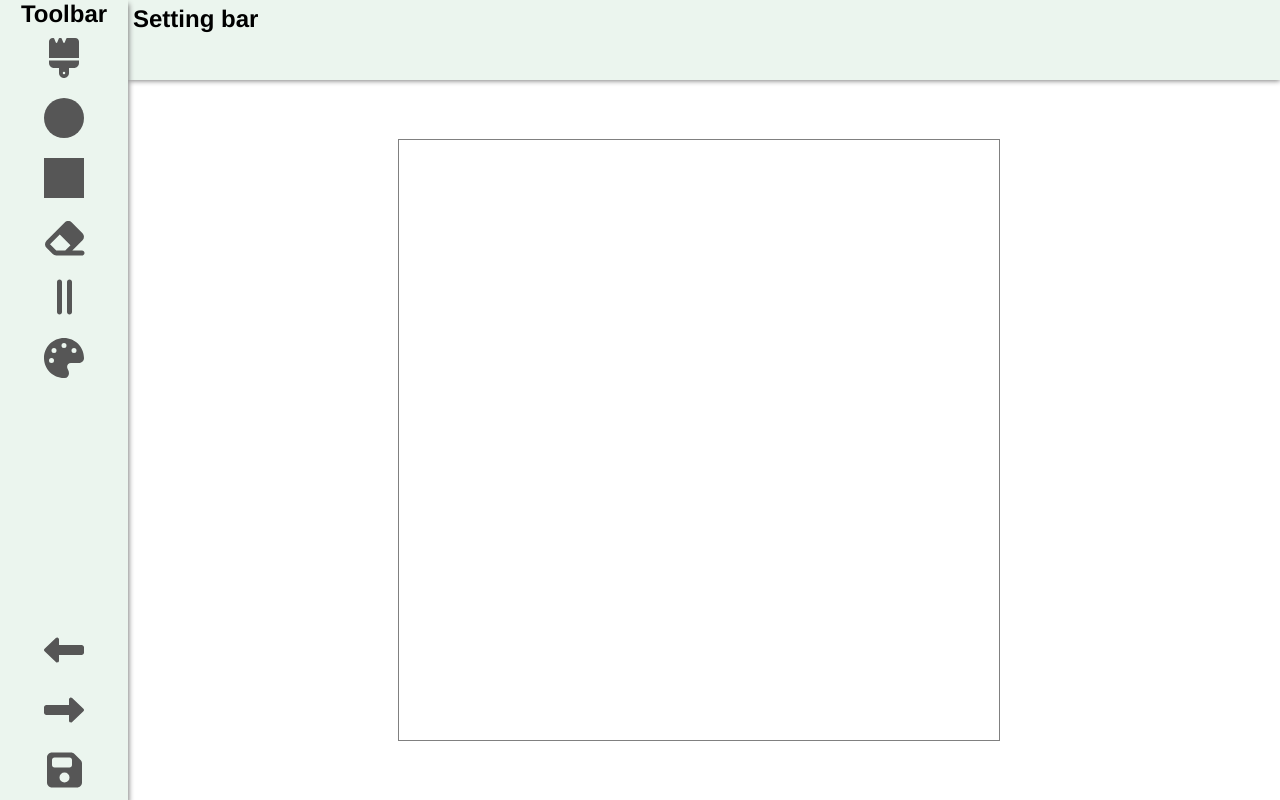
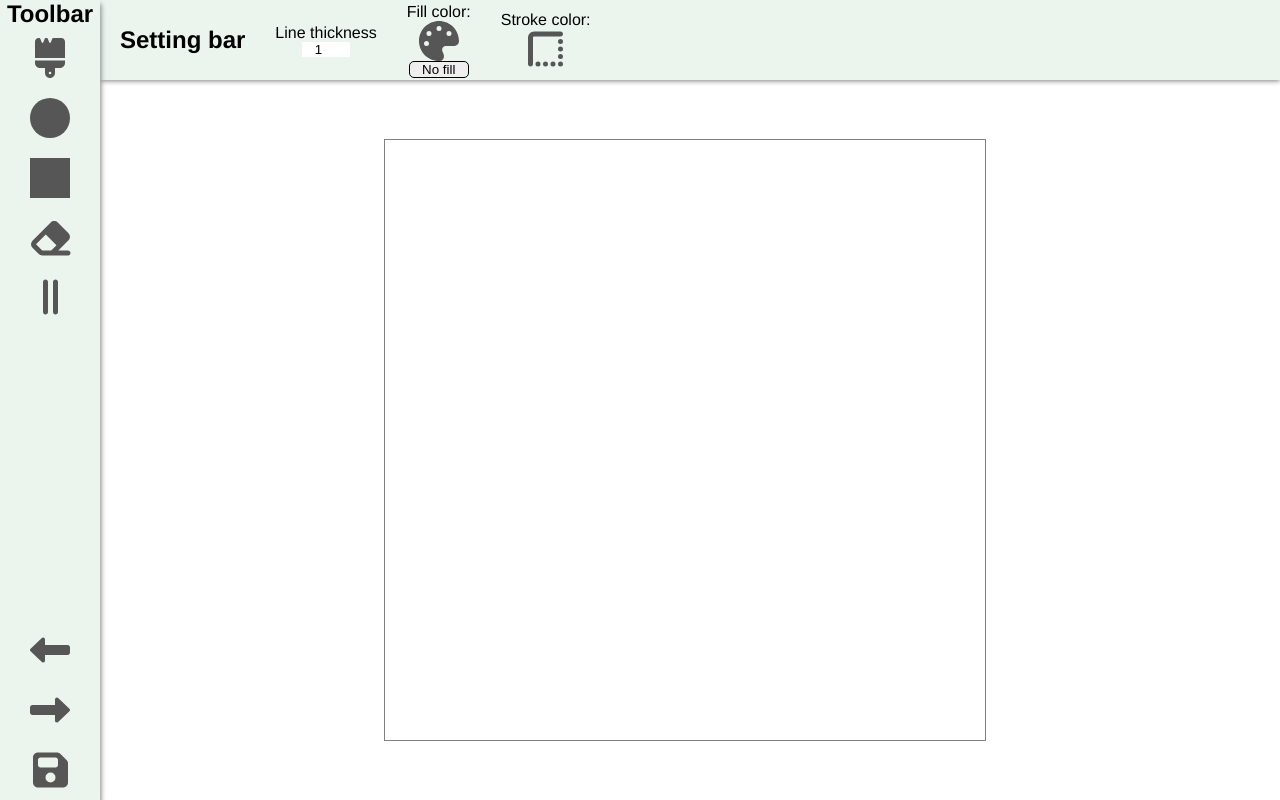
Before and after one commit to NBogomolski/JointDesignApp, a React (Vite) app in the folder client/vite-project/: page / in a window 1280 px wide. Built offline with nearby package versions, Linux system fonts and the light colour scheme.

Commit message:
feat: setting bar (fill color null err)

```diff
--- a/client/vite-project/src/App.jsx
+++ b/client/vite-project/src/App.jsx
@@ -1,7 +1,8 @@
 import {useState } from "react";
 import "./styles/App.sass";
 import Toolbar from "./components/Toolbar"
-import Canvas from "./components/Canvas";
+import Canvas from "./components/Canvas"
+import SettingBar from "./components/SettingBar";
 
 function App() {
     return (
@@ -10,9 +11,7 @@ function App() {
 				<div className="room">
 					<Toolbar/>
 					<div className="canvas-container">
-						<div className="setting-bar">
-							<h2>Setting bar</h2>
-						</div>
+						<SettingBar/>
 						<Canvas/>
 					</div>
 				</div>
--- a/client/vite-project/src/components/SettingBar.jsx
+++ b/client/vite-project/src/components/SettingBar.jsx
@@ -0,0 +1,77 @@
+import toolState from "../store/toolState";
+import "../styles/App.sass";
+import { FontAwesomeIcon } from "@fortawesome/react-fontawesome";
+import { faBorderTopLeft, faPalette } from "@fortawesome/free-solid-svg-icons";
+
+const SettingBar = () => {
+
+    function changeFillColor(event) {
+        toolState.setFillColor(event.target.value);
+    }
+
+    function changeStrokeColor(event) {
+        toolState.setStrokeColor(event.target.value);
+    }
+
+    return (
+        <div className="setting-bar">
+            <h2 className="setting-bar-element">Setting bar</h2>
+            <div className="setting-bar-element">
+                <label htmlFor="line-thickness">Line thickness </label>
+                <input
+                    id="line-thickness"
+                    type="number"
+                    min={1}
+                    max={50}
+                    defaultValue={1}
+                    onChange={(e) =>
+                        toolState.setLineThickness(Number(e.target.value))
+                    }
+                />
+            </div>
+            <div className="setting-bar-element">
+                <p style={{ alignSelf: "top" }}>Fill color: </p>
+                <label
+                    htmlFor="color-picker"
+                    style={{ display: "flex", alignItems: "center" }}
+                    className="toolbar-btn"
+                >
+                    <FontAwesomeIcon
+                        className="icon-size color-picker"
+                        icon={faPalette}
+                    />
+                </label>
+                <input
+                    type="color"
+                    id="color-picker"
+                    className="toolbar-btn"
+                    onChange={(e) => changeFillColor(e)}
+                    style={{ display: "none" }}
+                />
+                <button onClick={() => changeFillColor(null)}>No fill</button>
+            </div>
+            <div className="setting-bar-element">
+                <p className="self-center">Stroke color: </p>
+                <label
+                    htmlFor="color-picker-stroke"
+                    style={{ display: "flex", alignItems: "center" }}
+                    className="toolbar-btn"
+                >
+                    <FontAwesomeIcon
+                        className="icon-size color-picker"
+                        icon={faBorderTopLeft}
+                    />
+                </label>
+                <input
+                    type="color"
+                    id="color-picker-stroke"
+                    className="toolbar-btn "
+                    onChange={(e) => changeStrokeColor(e)}
+                    style={{ display: "none" }}
+                />
+            </div>
+        </div>
+    );
+};
+
+export default SettingBar;
--- a/client/vite-project/src/components/Toolbar.jsx
+++ b/client/vite-project/src/components/Toolbar.jsx
@@ -5,7 +5,6 @@ import { FontAwesomeIcon } from "@fortawesome/react-fontawesome";
 import {
     faBrush,
     faEraser,
-    faPalette,
     faCircle,
     faSquareFull,
     faLeftLong,
@@ -25,10 +24,6 @@ import Eraser from '../tools/Eraser';
 const Toolbar = () => {
     // const toolRef = useRef()
 
-    function changeColor(e) {
-        // toolState.setStrokeColor(e.target.value);
-        // toolState.setFillColor(e.target.value);
-    }
 
     return (
         <aside className="toolbar">
@@ -48,18 +43,7 @@ const Toolbar = () => {
             <button className="toolbar-btn" onClick={() => toolState.setTool(new Line(canvasState.canvas))}>
                 <FontAwesomeIcon className='icon-size' icon={faGripLinesVertical} />
             </button>
-            <div>
-                <label htmlFor="color-picker" style={{display: 'flex', alignItems: 'center'}} className='toolbar-btn'>
-                    <FontAwesomeIcon className='icon-size color-picker' icon={faPalette} />
-                </label>
-                <input
-                    type="color"
-                    id="color-picker"
-                    className='toolbar-btn'
-                    onChange={e => changeColor(e)}
-                    style={{display: 'none'}}
-                />
-            </div>
+
 
             <button className="toolbar-btn" style={{marginTop: 'auto'}}>
                 <FontAwesomeIcon className='icon-size' icon={faLeftLong} size="2xl" />
--- a/client/vite-project/src/store/toolState.js
+++ b/client/vite-project/src/store/toolState.js
@@ -1,13 +1,26 @@
 import {makeAutoObservable} from 'mobx'
 
 class ToolState {
-    tool = null
+    tool = null;
     constructor() {
-        makeAutoObservable(this)
+        makeAutoObservable(this);
     }
 
     setTool(tool) {
-        this.tool = tool
+        this.tool = tool;
+    }
+
+    setFillColor(color) {
+        this.tool.fillColor = color;
+    }
+
+    setStrokeColor(color) {
+        this.tool.strokeColor = color;
+    }
+
+    setLineThickness(lineThickness) {
+        this.tool.lineThickness = lineThickness;
+        console.log(lineThickness);
     }
 }
 
--- a/client/vite-project/src/styles/App.sass
+++ b/client/vite-project/src/styles/App.sass
@@ -27,10 +27,28 @@ $davys-gray: #565656
 	height: 100vh
 	flex-grow: 1
 	.setting-bar
+		display: flex
+		flex-direction: row
+		align-items: center
+		// justify-content: space-around
 		height: 10%
 		background-color: $default-bg-color
 		padding: 5px
 		box-shadow: 0 1px 5px gray
+		&-element
+			display: flex
+			flex-direction: column
+			// align-items: center
+			margin: 0 15px
+			& > *
+				border: none
+				align-self: center
+				text-align: center
+			button
+				border: 1px solid black
+				border-radius: 5px
+				width: 60px
+
 
 .room
 	display: flex
@@ -40,9 +58,8 @@ $davys-gray: #565656
 		flex-direction: column
 		align-items: center
 		box-shadow: 1px 4px 5px #808080
-		width: 10%
 		height: 100vh
-		min-width: 100px
+		width: 100px
 		background-color: $default-bg-color
 		z-index: 1
 		.toolbar-btn
--- a/client/vite-project/src/tools/Brush.js
+++ b/client/vite-project/src/tools/Brush.js
@@ -37,7 +37,7 @@ export default class Brush extends Tool {
     draw(x, y) {
         this.ctx.lineTo(x, y)
         this.ctx.stroke()
-        console.log('brush')
+        // console.log('brush', 'fill stroke:', this.ctx.fillStyle, this.ctx.strokeStyle)
     }
 
 }
--- a/client/vite-project/src/tools/Eraser.js
+++ b/client/vite-project/src/tools/Eraser.js
@@ -6,8 +6,10 @@ export default class Eraser extends Brush {
     }
 
     draw(x, y) {
+        let previousStrokeStyle = this.ctx.strokeStyle
         this.ctx.strokeStyle = "white";
         this.ctx.lineTo(x, y);
         this.ctx.stroke();
+        this.ctx.strokeStyle = previousStrokeStyle
     }
 }
--- a/client/vite-project/src/tools/Rectangle.js
+++ b/client/vite-project/src/tools/Rectangle.js
@@ -12,7 +12,7 @@ export default class Rectangle extends Tool {
         this.canvas.onmouseup = this.mouseUpHandler.bind(this);
     }
 
-    mouseUpHandler(e) {
+    mouseUpHandler() {
         this.mouseDown = false;
     }
 
@@ -46,8 +46,10 @@ export default class Rectangle extends Tool {
             this.ctx.clearRect(0, 0, this.canvas.width, this.canvas.height)
             this.ctx.drawImage(img, 0, 0, this.canvas.width, this.canvas.height)
             this.ctx.strokeRect(x,y,w,h)
+            if (this.ctx.fillStyle)
+                this.ctx.fillRect(x,y,w,h)
             // this.ctx.fill()
         }
-        console.log( x,y,w, h)
+        // console.log( x,y,w, h)
     }
 }
--- a/client/vite-project/src/tools/Tool.js
+++ b/client/vite-project/src/tools/Tool.js
@@ -3,6 +3,19 @@ export default class Tool {
         this.canvas = canvas;
         this.ctx = canvas.getContext("2d");
         this.destroyEvents()
+    }
+
+    set fillColor(color) {
+        if (color) this.ctx.fillStyle = color;
+    }
+
+    set strokeColor(color) {
+        this.ctx.strokeStyle = color;
+        console.log(this.ctx.strokeStyle)
+    }
+
+    set lineThickness(thickness) {
+        this.ctx.lineWidth = thickness;
     }
 
     destroyEvents() {
```
